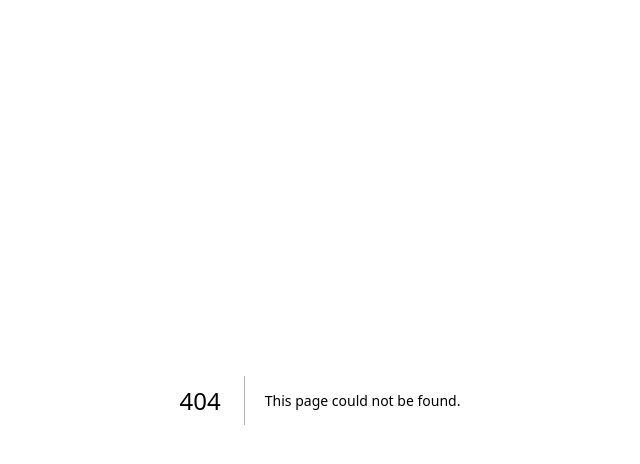
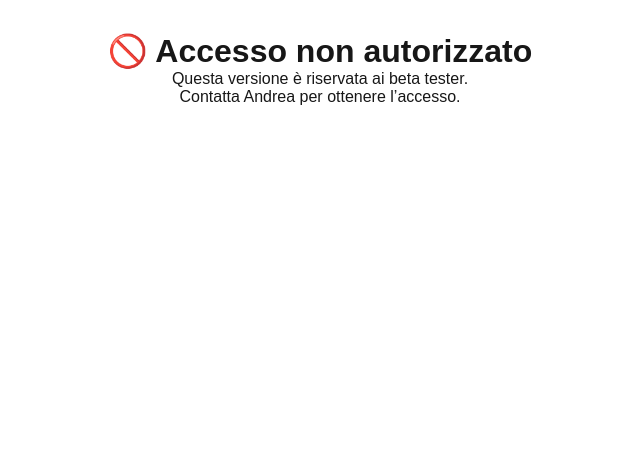
Before and after one commit to Padu76/reminderpush, a Next.js app: page /access-denied in a window 1280 px wide. Before the commit this address had no page. Shown: the top 464 px of the page, without its empty margins (320-960 px from the left). Built offline with nearby package versions, Linux system fonts and the light colour scheme.

Commit message:
Add files via upload

```diff
--- /dev/null
+++ b/pages/access-denied.tsx
@@ -0,0 +1,9 @@
+export default function AccessDenied() {
+  return (
+    <div style={{ padding: '2rem', textAlign: 'center' }}>
+      <h1>🚫 Accesso non autorizzato</h1>
+      <p>Questa versione è riservata ai beta tester.</p>
+      <p>Contatta Andrea per ottenere l’accesso.</p>
+    </div>
+  );
+}
```
Also changed, not shown: pages/unlock.tsx (added, +17 -0 lines).
